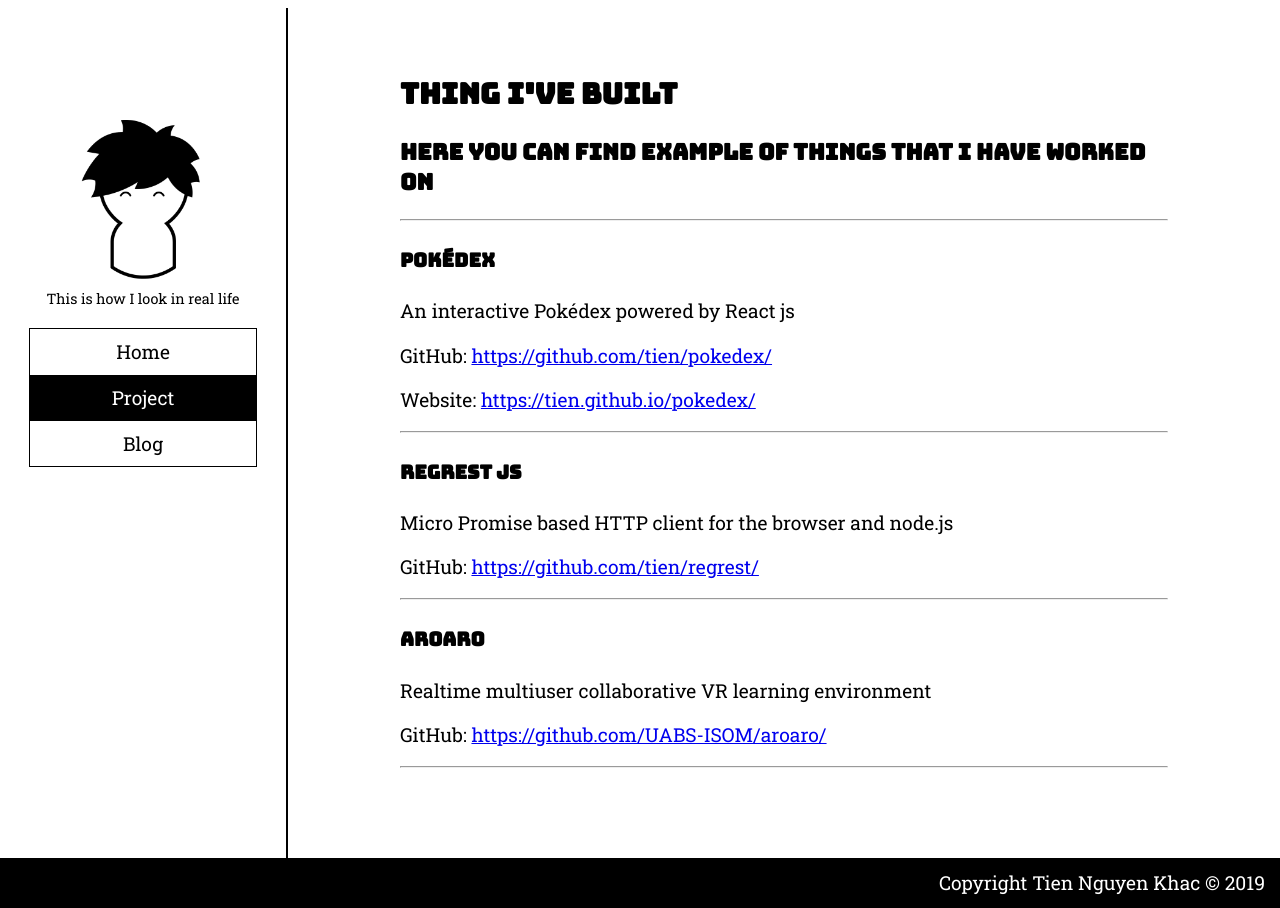
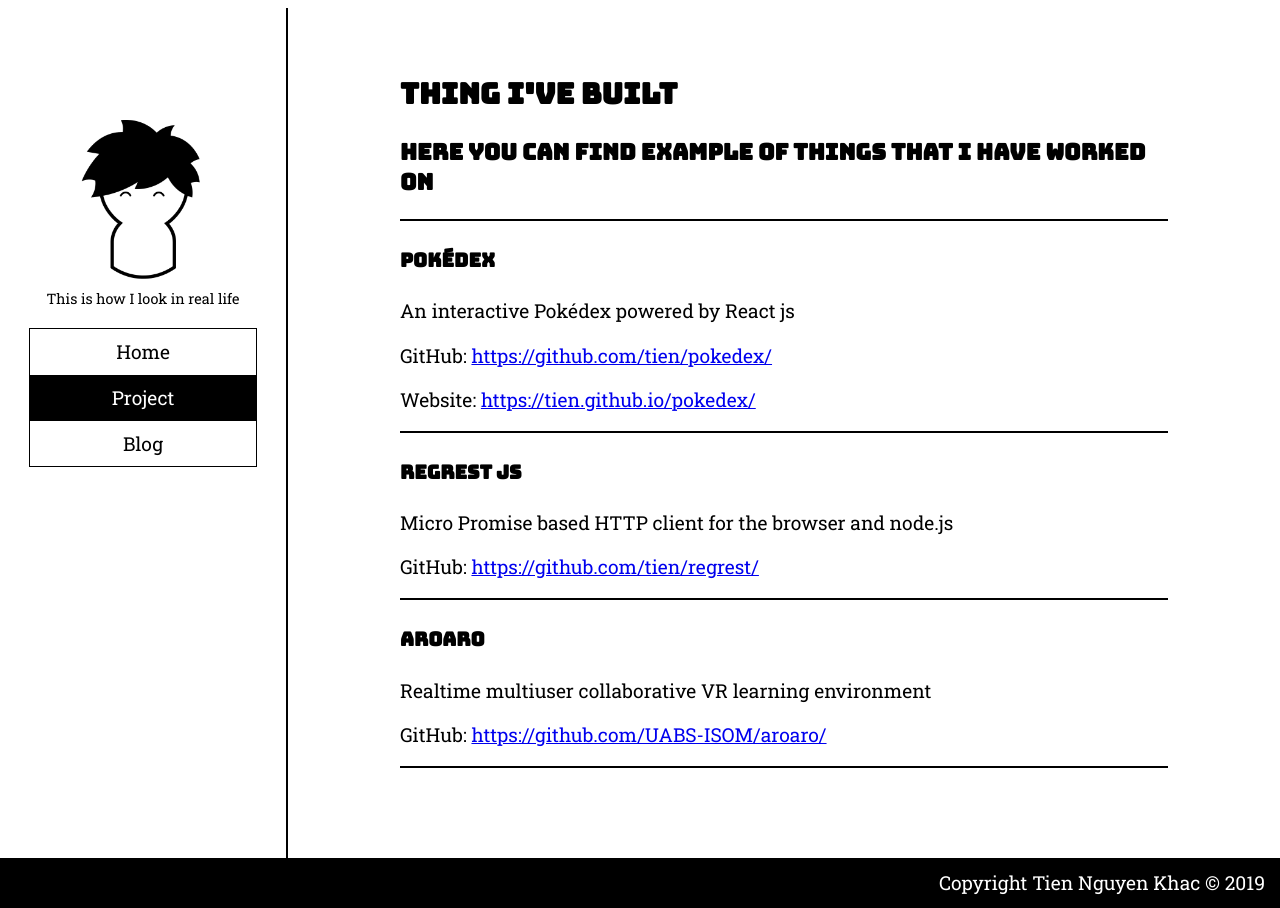
Before and after one commit to tien/tien.github.io, a Jekyll site: the page built from project.html, in a window 1280 px wide. Built offline with Jekyll 4.4.1, drawn with Linux system fonts in a browser that asks for light colours.

Commit message:
Adjust hr style and reformat documents

```diff
--- a/_sass/main.scss
+++ b/_sass/main.scss
@@ -24,6 +24,11 @@ h6 {
 
 h1 {
   font-size: 150%;
+}
+
+hr {
+  border-color: black;
+  border-style: solid;
 }
 
 #page-content {
--- a/_sass/nav-bar.scss
+++ b/_sass/nav-bar.scss
@@ -4,7 +4,6 @@
   grid-row: 1/2;
 
   #main-avatar-figure {
-
     img {
       width: 100%;
     }
--- a/project.html
+++ b/project.html
@@ -8,7 +8,7 @@ layout: default
     <h3>Here you can find example of things that I have worked on</h3>
   </header>
 
-  <hr/>
+  <hr />
 
   {% for project in site.data.projects %}
   <article>
@@ -25,7 +25,7 @@ layout: default
     {% endif %}
   </article>
 
-  <hr/>
+  <hr />
 
   {% endfor %}
 </section>
```
